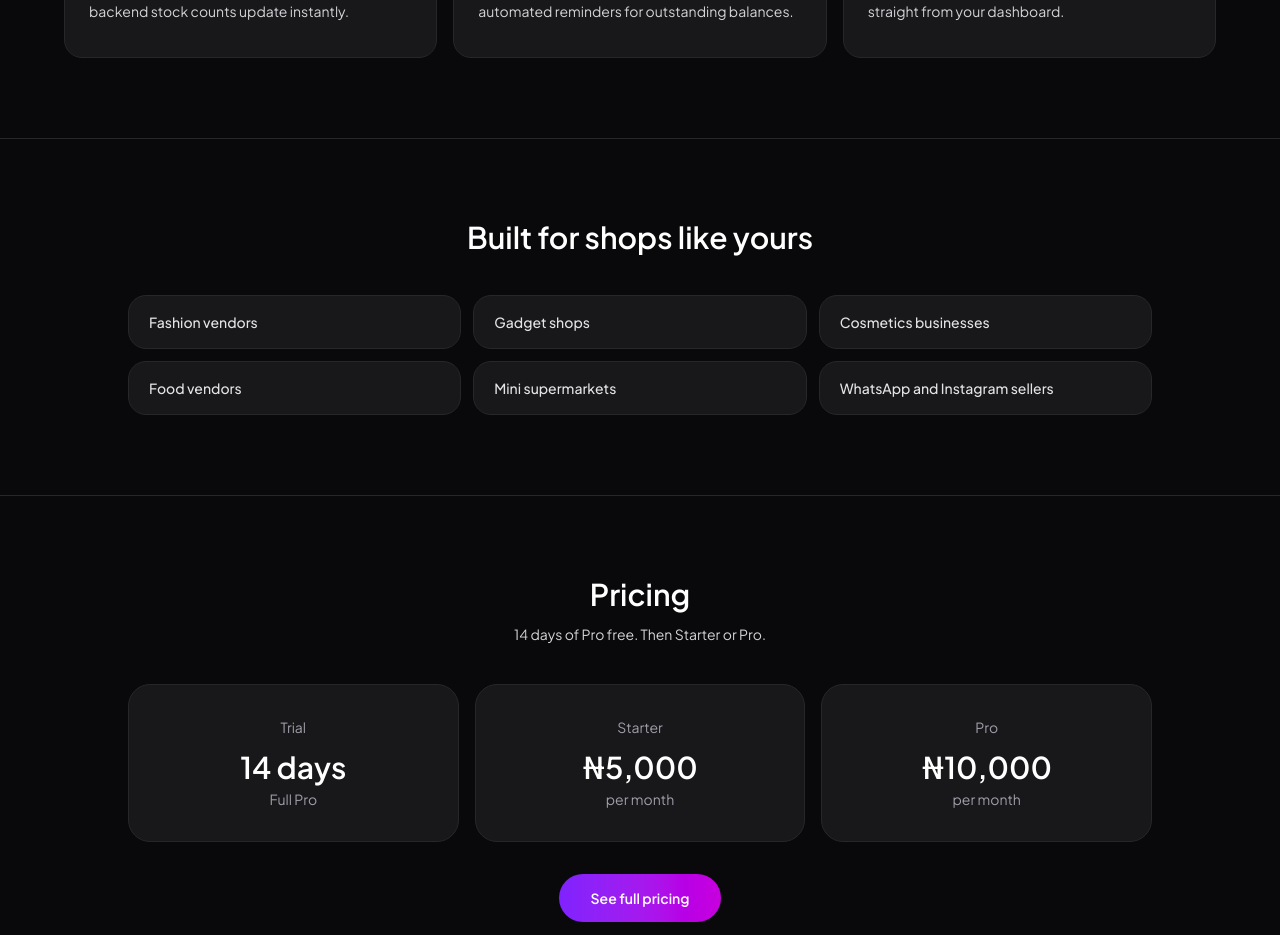
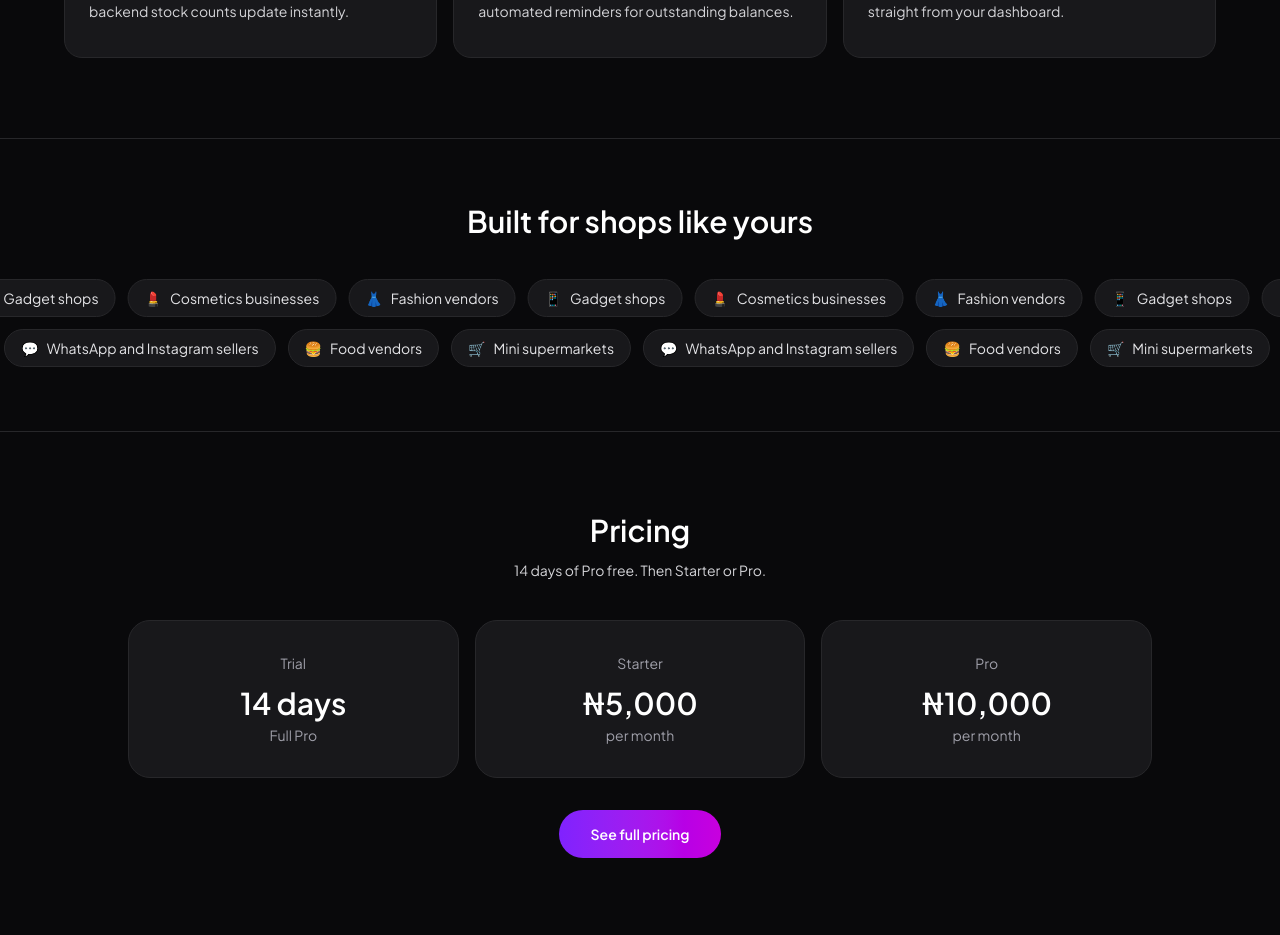
Before and after one commit to osascodes/bizflow, a Next.js app: page / in a window 1280 px wide. Shown: the part 1620-2555 px from the top of the page. Built offline with nearby package versions, Linux system fonts and the light colour scheme.

Commit message:
Clean hamburger and animate shop categories

```diff
--- a/src/app/globals.css
+++ b/src/app/globals.css
@@ -166,3 +166,8 @@ textarea {
     font-size: 16px;
   }
 }
+
+@keyframes marquee {
+  from { transform: translateX(0); }
+  to { transform: translateX(-50%); }
+}
--- a/src/app/page.tsx
+++ b/src/app/page.tsx
@@ -104,16 +104,24 @@ export default function Home() {
           </div>
         </section>
 
-        <section className="border-t border-zinc-800 px-6 py-20">
-          <div className="mx-auto max-w-5xl">
-            <h2 className="text-center text-3xl font-semibold text-white">Built for shops like yours</h2>
-            <div className="mt-10 grid gap-3 sm:grid-cols-2 lg:grid-cols-3">
-              {["Fashion vendors", "Gadget shops", "Cosmetics businesses", "Food vendors", "Mini supermarkets", "WhatsApp and Instagram sellers"].map((item) => (
-                <div key={item} className="rounded-2xl border border-zinc-800 bg-zinc-900 px-5 py-4 text-sm font-medium text-zinc-200">
-                  {item}
+        <section className="overflow-hidden border-t border-zinc-800 py-16">
+          <h2 className="px-6 text-center text-3xl font-semibold text-white">Built for shops like yours</h2>
+          <div className="mt-10 space-y-3">
+            {[
+              [["👗", "Fashion vendors"], ["📱", "Gadget shops"], ["💄", "Cosmetics businesses"]],
+              [["🍔", "Food vendors"], ["🛒", "Mini supermarkets"], ["💬", "WhatsApp and Instagram sellers"]],
+            ].map((row, index) => (
+              <div key={index} className="overflow-hidden">
+                <div className={`flex w-max gap-3 ${index === 1 ? "animate-[marquee_28s_linear_infinite_reverse]" : "animate-[marquee_32s_linear_infinite]"}`}>
+                  {[...row, ...row, ...row, ...row].map(([icon, label], itemIndex) => (
+                    <div key={`${label}-${itemIndex}`} className="inline-flex items-center gap-2 rounded-full border border-zinc-800 bg-zinc-900 px-4 py-2 text-sm text-zinc-200">
+                      <span>{icon}</span>
+                      {label}
+                    </div>
+                  ))}
                 </div>
-              ))}
-            </div>
+              </div>
+            ))}
           </div>
         </section>
 
--- a/src/components/dashboard/AppNav.tsx
+++ b/src/components/dashboard/AppNav.tsx
@@ -68,13 +68,13 @@ export default function AppNav({ role = "owner" }: { role?: string }) {
         <button
           type="button"
           onClick={() => setOpen(true)}
-          className="inline-flex h-10 w-10 items-center justify-center rounded-md border border-zinc-700"
+          className="inline-flex h-8 w-8 items-center justify-center"
           aria-label="Open menu"
         >
-          <span className="flex flex-col gap-1.5">
-            <span className="h-0.5 w-4 bg-white" />
-            <span className="h-0.5 w-4 bg-white" />
-            <span className="h-0.5 w-4 bg-white" />
+          <span className="flex flex-col gap-1">
+            <span className="h-px w-4 bg-white" />
+            <span className="h-px w-4 bg-white" />
+            <span className="h-px w-4 bg-white" />
           </span>
         </button>
         <p className="text-sm font-medium text-zinc-300">{current?.label || "BizFlow"}</p>
--- a/src/components/navbar.tsx
+++ b/src/components/navbar.tsx
@@ -27,14 +27,14 @@ export default function Navbar() {
 
         <button
           type="button"
-          className="inline-flex h-10 w-10 items-center justify-center rounded-md border border-zinc-700 md:hidden"
+          className="inline-flex h-8 w-8 items-center justify-center md:hidden"
           onClick={() => setOpen((value) => !value)}
           aria-label={open ? "Close menu" : "Open menu"}
         >
-          <span className="flex flex-col gap-1.5">
-            <span className="h-0.5 w-4 bg-white" />
-            <span className="h-0.5 w-4 bg-white" />
-            <span className="h-0.5 w-4 bg-white" />
+          <span className="flex flex-col gap-1">
+            <span className="h-px w-4 bg-white" />
+            <span className="h-px w-4 bg-white" />
+            <span className="h-px w-4 bg-white" />
           </span>
         </button>
       </nav>
```
